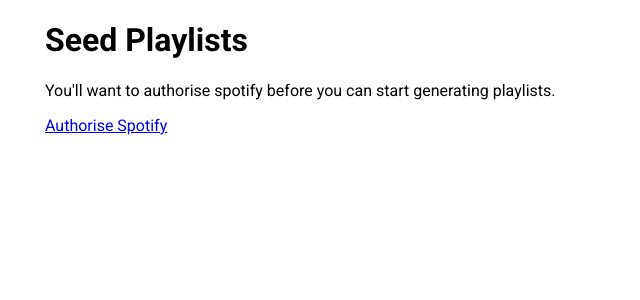
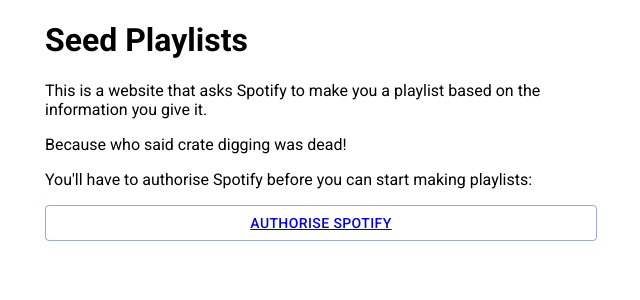
Before and after one commit to jacobcolyvan/seed-playlist, a React (Create React App) app: page / in a window 1280 px wide. Shown: the top 300 px of the page, without its empty margins (319-959 px from the left). Built offline with nearby package versions, Linux system fonts and the light colour scheme.

Commit message:
styling changes to home page and form

```diff
--- a/src/components/Form.js
+++ b/src/components/Form.js
@@ -137,6 +137,7 @@
   return (
     <div>
       <p>The only requirement is that you choose at least one genre, artist, OR track (up to 5 of each). </p>
+      <p>For information about a specific feature visit <a href="https://developer.spotify.com/documentation/web-api/reference/tracks/get-audio-features/" target="_blank" rel="noopener noreferrer">here</a>.</p>
       <form>
         <GenreSelect genre={genre} setGenre={setGenre} />
         <InputSeed
@@ -155,8 +156,7 @@
           searchOptions={trackSearchOptions}
           type='track'
         />
-        <br />
-        <br />
+        <br /><br />
 
         <Input title='instrumentalness' saveParam={saveActiveParam} limit={1} />
         <Input title='valence' saveParam={saveActiveParam} limit={1} />
@@ -165,6 +165,8 @@
         <Input title='energy' saveParam={saveActiveParam} limit={1} />
         <Input title='liveness' saveParam={saveActiveParam} limit={1} />
         <Input title='speechiness' saveParam={saveActiveParam} limit={1} />
+
+        <br/><br/>
         <Input title='popularity' saveParam={saveActiveParam} limit={100} />
         <Input title='tempo' saveParam={saveActiveParam} limit={200} />
         <Input title='key' saveParam={saveActiveParam} limit={11} />
--- a/src/components/Input.js
+++ b/src/components/Input.js
@@ -7,14 +7,14 @@
       <br />
       <TextField
         fullWidth
-        label={title}
+        label={`${title} (between 0 and ${limit})`}
         type='number'
         onChange={(e) => {
           saveParam(title, e.target.value, limit);
         }}
         style={{ flex: 1, margin: '0 20px 0 0', color: 'white' }}
-        min='0'
-        max='1'
+        // min='0'
+        // max='1'
       />
     </div>
   );
--- a/src/components/SpotifyAuth.js
+++ b/src/components/SpotifyAuth.js
@@ -1,4 +1,5 @@
 import React from 'react';
+import Button from '@material-ui/core/Button';
 
 const SpotifyAuth = () => {
   const scopes = [
@@ -9,11 +10,14 @@
 
   return (
     <div>
-      <p>
-        You'll want to authorise spotify before you can start generating
-        playlists.
-      </p>
-      <p>
+      <p>This is a website that asks Spotify to make you a playlist based on the information you give it. </p>
+      <p>Because who said crate digging was dead!</p>
+      <p>You'll have to authorise Spotify before you can start making playlists:</p>
+      <Button
+        variant='outlined'
+        color='primary'
+        fullWidth
+      >
         <a
           href={`https://accounts.spotify.com/authorize?response_type=token&client_id=${
             process.env.REACT_APP_SPOTIFY_CLIENT_ID2
@@ -23,7 +27,7 @@
         >
           Authorise Spotify
         </a>
-      </p>
+      </Button>
     </div>
   );
 };
```
